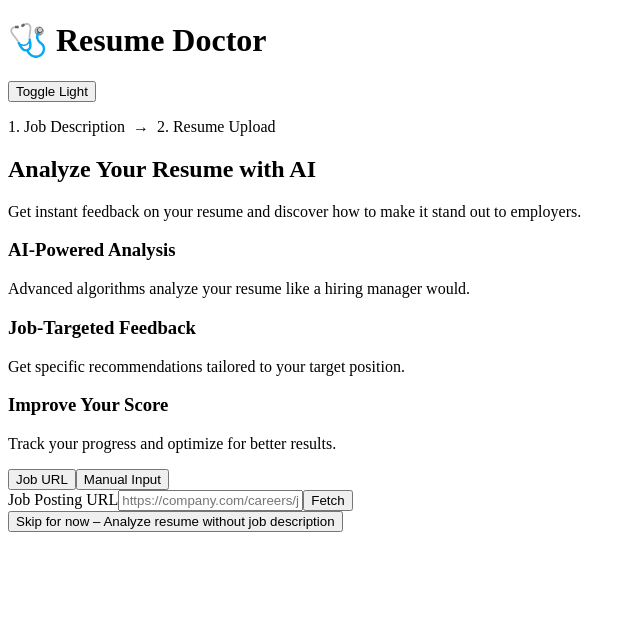
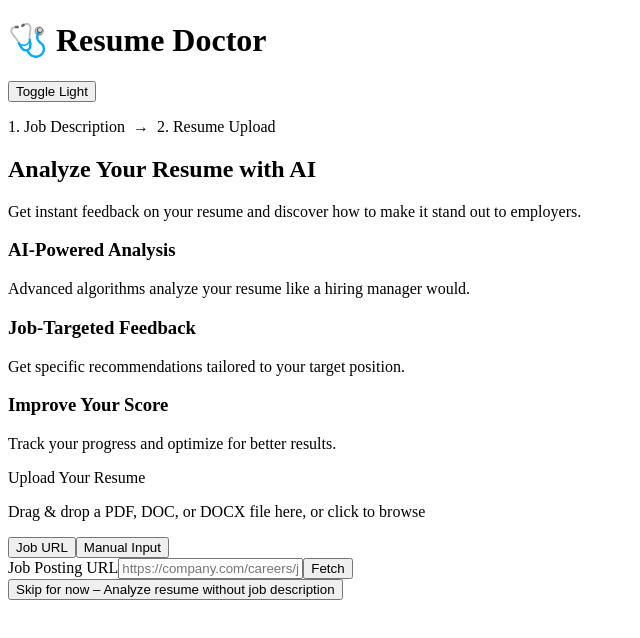
Before and after one commit to varunreddy2002/ResumeDoctor, a React (Create React App) app in the folder frontend/: page / in a window 1280 px wide. Shown: the top 638 px of the page, without its empty margins (0-640 px from the left). Built offline with nearby package versions, Linux system fonts and the light colour scheme.

Commit message:
upload textbox

```diff
--- a/frontend/package.json
+++ b/frontend/package.json
@@ -9,6 +9,7 @@
     "@testing-library/user-event": "^13.5.0",
     "react": "^19.1.0",
     "react-dom": "^19.1.0",
+    "react-dropzone": "^14.3.8",
     "react-scripts": "5.0.1",
     "web-vitals": "^2.1.4"
   },
--- a/frontend/src/App.js
+++ b/frontend/src/App.js
@@ -3,6 +3,7 @@ import Header from './components/Header';
 import StepsIndicator from './components/StepsIndicator';
 import FeatureCards from './components/FeatureCards';
 import JobInputForm from './components/JobInputForm';
+import ResumeUpload from './components/ResumeUpload';
 
 function App() {
   const [darkMode, setDarkMode] = useState(true);
@@ -20,6 +21,10 @@ function App() {
           </p>
 
           <FeatureCards />
+          <div className="p-6 max-w-3xl mx-auto">
+  <ResumeUpload />
+</div>
+
           <JobInputForm />
 
           <div className="mt-6 text-center">
--- /dev/null
+++ b/frontend/src/components/ResumeUpload.js
@@ -0,0 +1,50 @@
+import React, { useCallback, useState } from 'react';
+import { useDropzone } from 'react-dropzone';
+
+const ResumeUpload = () => {
+  const [file, setFile] = useState(null);
+
+  const onDrop = useCallback((acceptedFiles) => {
+    if (acceptedFiles.length > 0) {
+      setFile(acceptedFiles[0]);
+    }
+  }, []);
+
+  const { getRootProps, getInputProps, isDragActive } = useDropzone({
+    onDrop,
+    accept: {
+      'application/pdf': ['.pdf'],
+      'application/msword': ['.doc'],
+      'application/vnd.openxmlformats-officedocument.wordprocessingml.document': ['.docx'],
+    },
+    maxFiles: 1,
+  });
+
+  return (
+    <div
+      {...getRootProps()}
+      className={`border-2 border-dashed p-6 rounded-lg text-center transition-all
+        ${isDragActive ? 'border-blue-500 bg-blue-50 dark:bg-blue-900' : 'border-gray-400 dark:border-gray-300'}
+        text-gray-600 dark:text-gray-200 cursor-pointer`}
+    >
+      <input {...getInputProps()} />
+      <p className="text-lg font-semibold">Upload Your Resume</p>
+      <p className="text-sm mt-2 mb-4 text-gray-400">
+        Drag & drop a PDF, DOC, or DOCX file here, or click to browse
+      </p>
+
+      {file && (
+        <div className="mt-4 bg-gray-100 dark:bg-gray-800 p-3 rounded text-sm text-left">
+          <p className="text-gray-700 dark:text-gray-200">
+            <strong>Selected File:</strong> {file.name}
+          </p>
+          <p className="text-gray-500 dark:text-gray-400">
+            Size: {(file.size / 1024).toFixed(2)} KB
+          </p>
+        </div>
+      )}
+    </div>
+  );
+};
+
+export default ResumeUpload;
```
Also changed, not shown: 1 other file (tests, documents, lock files or other folders).
